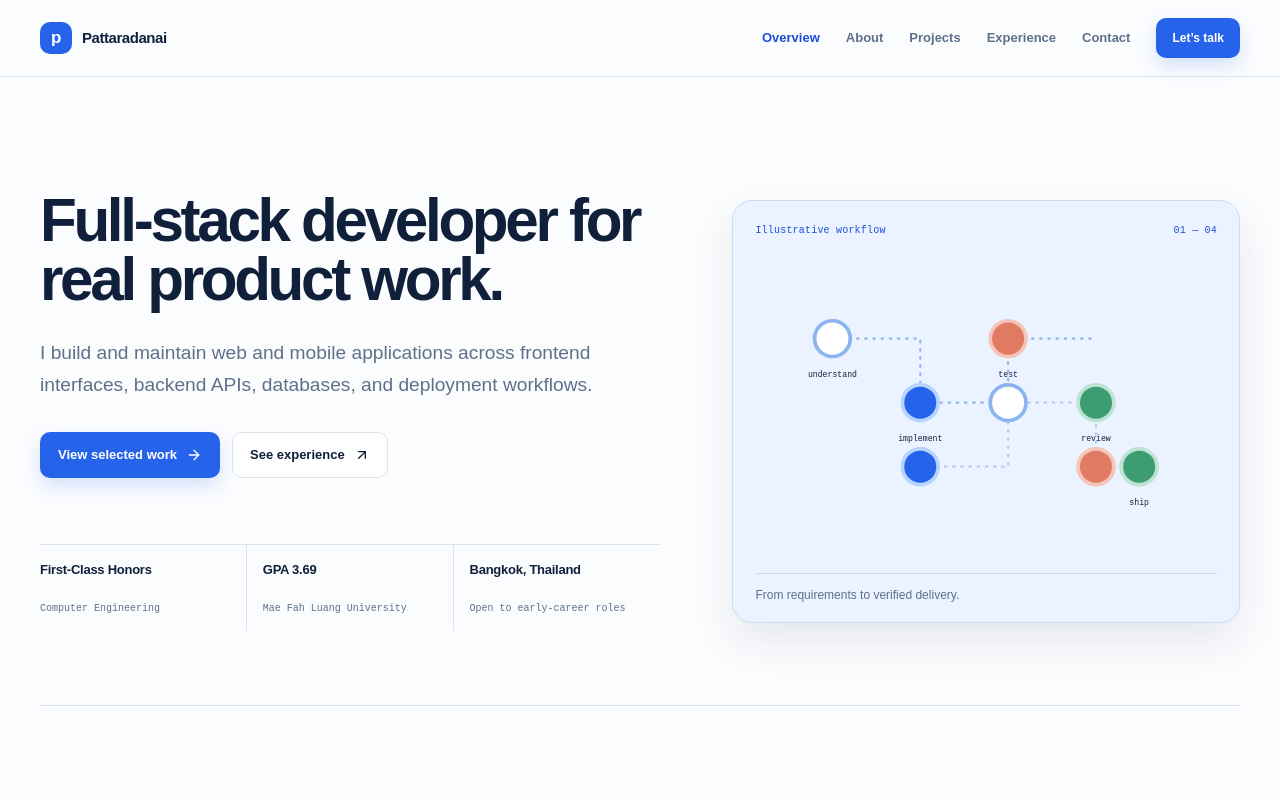
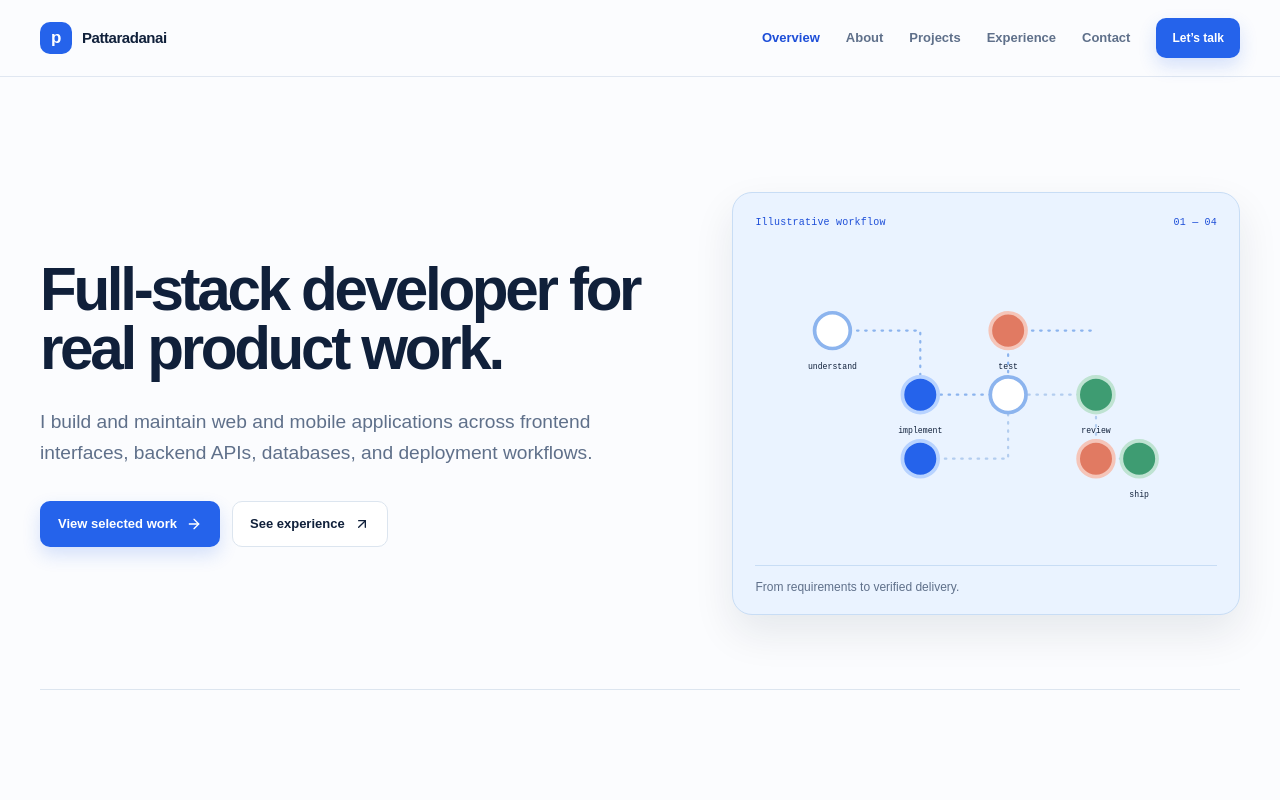
Before and after one commit to neszaDev/pattaradanai-portfolio, a Next.js app: page / in a window 1280 px wide. Shown: the top 800 px of the page. Built offline with nearby package versions, Linux system fonts and the light colour scheme.

Commit message:
refine: remove duplicate homepage facts

```diff
--- a/app/globals.css
+++ b/app/globals.css
@@ -54,12 +54,7 @@ h1, h2, h3 { font-weight: 700; letter-spacing: -.055em; }
 .home-hero h1 { max-width: 760px; font-size: clamp(3.1rem, 4.7vw, 4.8rem); line-height: .98; }
 .home-hero__intro { max-width: 590px; margin-top: 27px; color: var(--muted); font-size: clamp(1.05rem, 1.6vw, 1.2rem); line-height: 1.65; }
 .hero-actions { display: flex; flex-wrap: wrap; gap: 12px; margin-top: 32px; }
-.hero-facts { display: grid; grid-template-columns: repeat(3, 1fr); margin-top: 66px; border-top: 1px solid var(--line); }
-.hero-facts > div { display: grid; gap: 5px; min-height: 86px; padding: 15px 16px 0 0; border-right: 1px solid var(--line); }
-.hero-facts > div + div { padding-left: 16px; }
-.hero-facts > div:last-child { border-right: 0; }
-.hero-facts strong { font-size: 13px; letter-spacing: -.02em; }
-.hero-facts span, .page-intro__facts span, .project-card__topline, .project-card__contribution > span, .about-note span, .skill-group h3, .experience-item__meta, .experience-summary span, .home-experience__role > span:first-child { color: var(--muted); font-family: var(--mono); font-size: 10px; line-height: 1.5; }
+.page-intro__facts span, .project-card__topline, .project-card__contribution > span, .about-note span, .skill-group h3, .experience-item__meta, .experience-summary span, .home-experience__role > span:first-child { color: var(--muted); font-family: var(--mono); font-size: 10px; line-height: 1.5; }
 
 .workflow-art { position: relative; overflow: hidden; margin: 0; padding: 22px 22px 18px; border: 1px solid #c8ddf5; border-radius: 20px; background: var(--sky); box-shadow: var(--shadow); }
 .workflow-art__topline { display: flex; justify-content: space-between; color: var(--blue-dark); font-family: var(--mono); font-size: 10px; letter-spacing: .02em; }
@@ -121,7 +116,7 @@ h1, h2, h3 { font-weight: 700; letter-spacing: -.055em; }
 }
 
 @media (max-width: 760px) {
-  .shell { width: min(calc(100% - 40px), 1200px); }.desktop-navigation { display: none; }.mobile-menu-button { display: flex; }.mobile-navigation { display: grid; padding-inline: 20px; }.home-hero { padding-top: 58px; }.home-hero h1 { font-size: clamp(3rem, 11vw, 4.7rem); }.hero-facts, .experience-summary { grid-template-columns: 1fr; }.hero-facts > div, .hero-facts > div + div, .experience-summary > div, .experience-summary > div + div { min-height: 0; padding: 13px 0; border-right: 0; border-bottom: 1px solid var(--line); }.hero-facts > div:last-child, .experience-summary > div:last-child { border-bottom: 0; }.section-heading { grid-template-columns: 1fr; gap: 18px; }.section-heading h2, .home-experience h2, .home-cta h2, .about-story h2, .skills-layout h2, .contact-card h2 { font-size: clamp(2.35rem, 9vw, 3.7rem); }.page-intro { padding-top: 60px; }.page-intro h1 { font-size: clamp(2.9rem, 10vw, 4.6rem); }.page-intro__facts { padding-left: 14px; }.skills-grid { grid-template-columns: 1fr 1fr; }.experience-item { grid-template-columns: 1fr; gap: 18px; }.contact-layout { padding-top: 68px; }.home-cta, .resume-callout, .footer { align-items: flex-start; flex-direction: column; }.home-cta { gap: 24px; }.resume-callout { gap: 20px; }
+  .shell { width: min(calc(100% - 40px), 1200px); }.desktop-navigation { display: none; }.mobile-menu-button { display: flex; }.mobile-navigation { display: grid; padding-inline: 20px; }.home-hero { padding-top: 58px; }.home-hero h1 { font-size: clamp(3rem, 11vw, 4.7rem); }.experience-summary { grid-template-columns: 1fr; }.experience-summary > div, .experience-summary > div + div { min-height: 0; padding: 13px 0; border-right: 0; border-bottom: 1px solid var(--line); }.experience-summary > div:last-child { border-bottom: 0; }.section-heading { grid-template-columns: 1fr; gap: 18px; }.section-heading h2, .home-experience h2, .home-cta h2, .about-story h2, .skills-layout h2, .contact-card h2 { font-size: clamp(2.35rem, 9vw, 3.7rem); }.page-intro { padding-top: 60px; }.page-intro h1 { font-size: clamp(2.9rem, 10vw, 4.6rem); }.page-intro__facts { padding-left: 14px; }.skills-grid { grid-template-columns: 1fr 1fr; }.experience-item { grid-template-columns: 1fr; gap: 18px; }.contact-layout { padding-top: 68px; }.home-cta, .resume-callout, .footer { align-items: flex-start; flex-direction: column; }.home-cta { gap: 24px; }.resume-callout { gap: 20px; }
 }
 
 @media (max-width: 560px) {
--- a/components/portfolio-page.tsx
+++ b/components/portfolio-page.tsx
@@ -77,7 +77,6 @@ export function HomePage() {
           <h1>Full-stack developer for real product work.</h1>
           <p className="home-hero__intro">I build and maintain web and mobile applications across frontend interfaces, backend APIs, databases, and deployment workflows.</p>
           <div className="hero-actions"><Link className="button button--accent" href="/projects">View selected work <ArrowRight size={16} aria-hidden="true" /></Link><Link className="button button--outline" href="/experience">See experience <ArrowUpRight size={16} aria-hidden="true" /></Link></div>
-          <div className="hero-facts" aria-label="Quick profile facts"><div><strong>First-Class Honors</strong><span>Computer Engineering</span></div><div><strong>GPA 3.69</strong><span>Mae Fah Luang University</span></div><div><strong>Bangkok, Thailand</strong><span>Open to early-career roles</span></div></div>
         </div>
         <WorkflowIllustration />
       </section>
```
Also changed, not shown: 1 other file (tests, documents, lock files or other folders).
